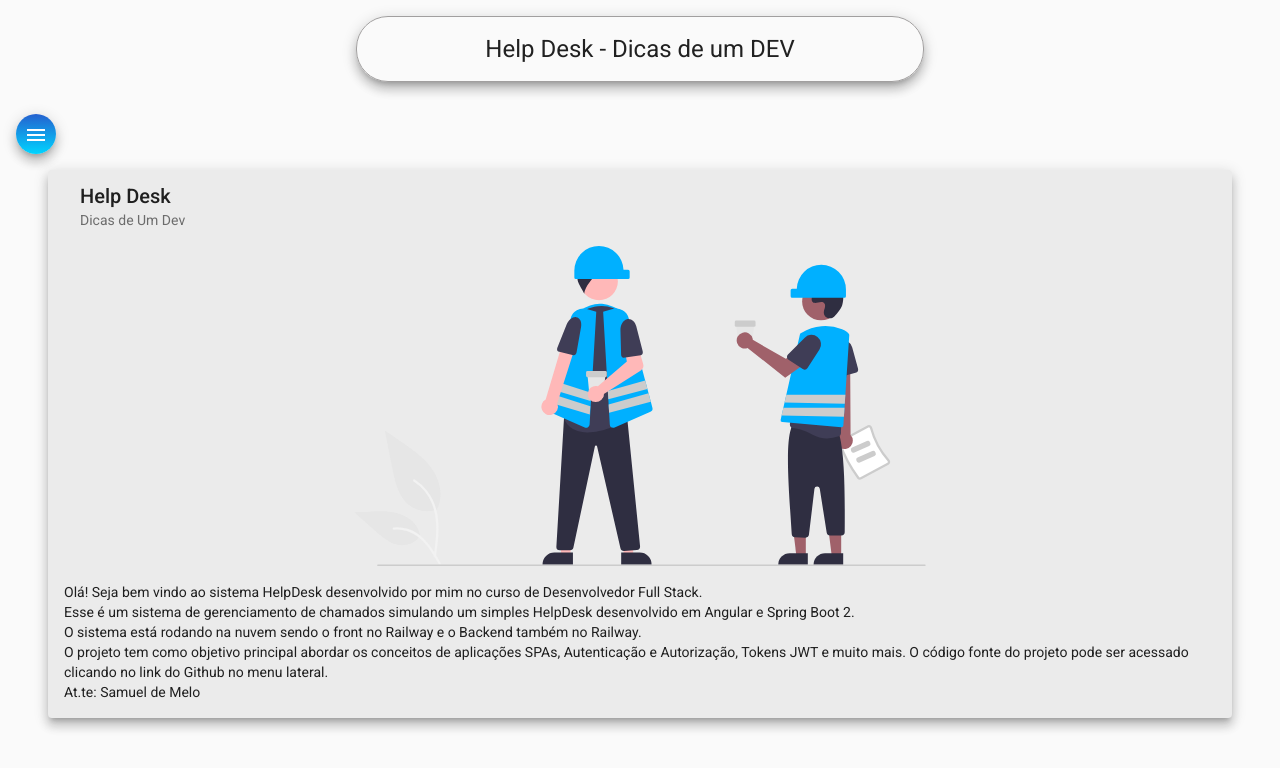
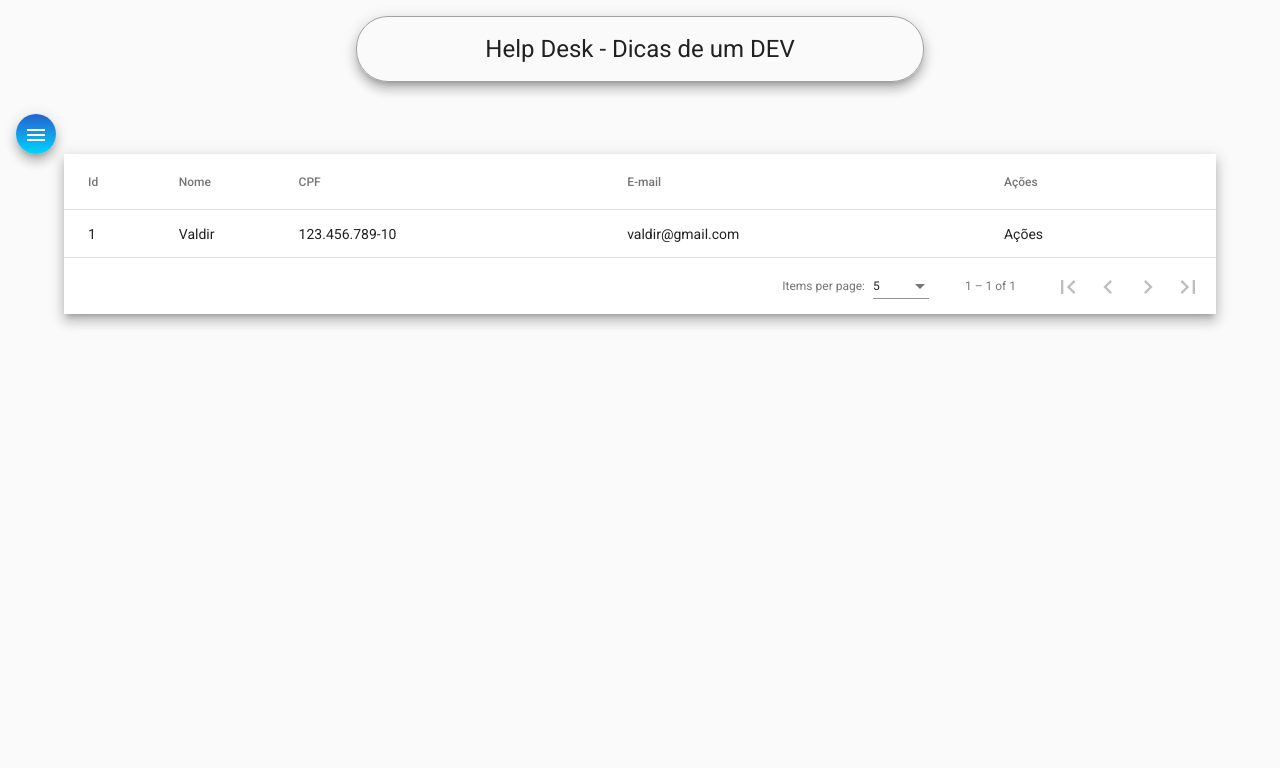
Before and after one commit to samuel-melo1/helpdesk-angular, an Angular app: page /tecnicos in a window 1280 px wide. Before the commit this address led to /home. Shown: the top 768 px of the page. Built offline with nearby package versions, Linux system fonts and the light colour scheme.

Commit message:
implemented table usign angular material to list tecnicos

```diff
--- a/src/app/components/nav/nav.component.ts
+++ b/src/app/components/nav/nav.component.ts
@@ -11,7 +11,7 @@
   constructor(private router: Router) { }
 
   ngOnInit(): void {
-    this.router.navigate(['home'])
+    this.router.navigate(['tecnicos'])
   }
 
 }
--- a/src/app/components/tecnico/tecnico-list/tecnico-list.component.css
+++ b/src/app/components/tecnico/tecnico-list/tecnico-list.component.css
@@ -0,0 +1,7 @@
+.container{
+    width: 90%;
+    margin: auto;
+}
+table {
+    width: 100%;
+  }
--- a/src/app/components/tecnico/tecnico-list/tecnico-list.component.html
+++ b/src/app/components/tecnico/tecnico-list/tecnico-list.component.html
@@ -1 +1,41 @@
-<p>tecnico-list works!</p>
+<div class="container">
+    <div class="mat-elevation-z8">
+        <table mat-table [dataSource]="dataSource">
+
+          <ng-container matColumnDef="id">
+            <th mat-header-cell *matHeaderCellDef> Id </th>
+            <td mat-cell *matCellDef="let element"> {{element.id}} </td>
+          </ng-container>
+
+          <ng-container matColumnDef="nome">
+            <th mat-header-cell *matHeaderCellDef> Nome </th>
+            <td mat-cell *matCellDef="let element"> {{element.nome}} </td>
+          </ng-container>
+
+          <ng-container matColumnDef="cpf">
+            <th mat-header-cell *matHeaderCellDef> CPF </th>
+            <td mat-cell *matCellDef="let element"> {{element.cpf}} </td>
+          </ng-container>
+
+          <ng-container matColumnDef="email">
+            <th mat-header-cell *matHeaderCellDef> E-mail </th>
+            <td mat-cell *matCellDef="let element"> {{element.email}} </td>
+          </ng-container>
+
+          <ng-container matColumnDef="acoes">
+            <th mat-header-cell *matHeaderCellDef> Ações </th>
+            <td mat-cell *matCellDef="let element"> Ações </td>
+          </ng-container>
+
+
+          <tr mat-header-row *matHeaderRowDef="displayedColumns"></tr>
+          <tr mat-row *matRowDef="let row; columns: displayedColumns;"></tr>
+        </table>
+
+        <mat-paginator [pageSizeOptions]="[5, 10, 20]"
+                       showFirstLastButtons
+                       aria-label="Select page of periodic elements">
+        </mat-paginator>
+      </div>
+
+</div>
--- a/src/app/components/tecnico/tecnico-list/tecnico-list.component.ts
+++ b/src/app/components/tecnico/tecnico-list/tecnico-list.component.ts
@@ -1,4 +1,7 @@
-import { Component, OnInit } from '@angular/core';
+import { Component, OnInit, ViewChild } from '@angular/core';
+import { MatPaginator } from '@angular/material/paginator';
+import { MatTableDataSource } from '@angular/material/table';
+import { Tecnico } from 'src/app/models/tecnico';
 
 @Component({
   selector: 'app-tecnico-list',
@@ -7,9 +10,30 @@
 })
 export class TecnicoListComponent implements OnInit {
 
+  ELEMENT_DATA: Tecnico[] = [
+    {
+      id: 1,
+      nome: 'Valdir',
+      cpf: '123.456.789-10',
+      email: 'valdir@gmail.com',
+      senha: '1234',
+      perfis: ['0'],
+      dataCriacao: '15/08/2022'
+    }
+  ]
+
+  displayedColumns: string[] = ['id', 'nome', 'cpf', 'email', 'acoes'];
+  dataSource = new MatTableDataSource<Tecnico>(this.ELEMENT_DATA);
+
   constructor() { }
 
   ngOnInit(): void {
   }
 
+  @ViewChild(MatPaginator) paginator: MatPaginator;
+
+  ngAfterViewInit() {
+    this.dataSource.paginator = this.paginator;
+  }
+
 }
--- /dev/null
+++ b/src/app/models/tecnico.ts
@@ -0,0 +1,9 @@
+export interface Tecnico{
+    id?: any;
+    nome: string;
+    cpf: string;
+    email: string;
+    senha: string;
+    perfis: string[];
+    dataCriacao: any;
+}
```
